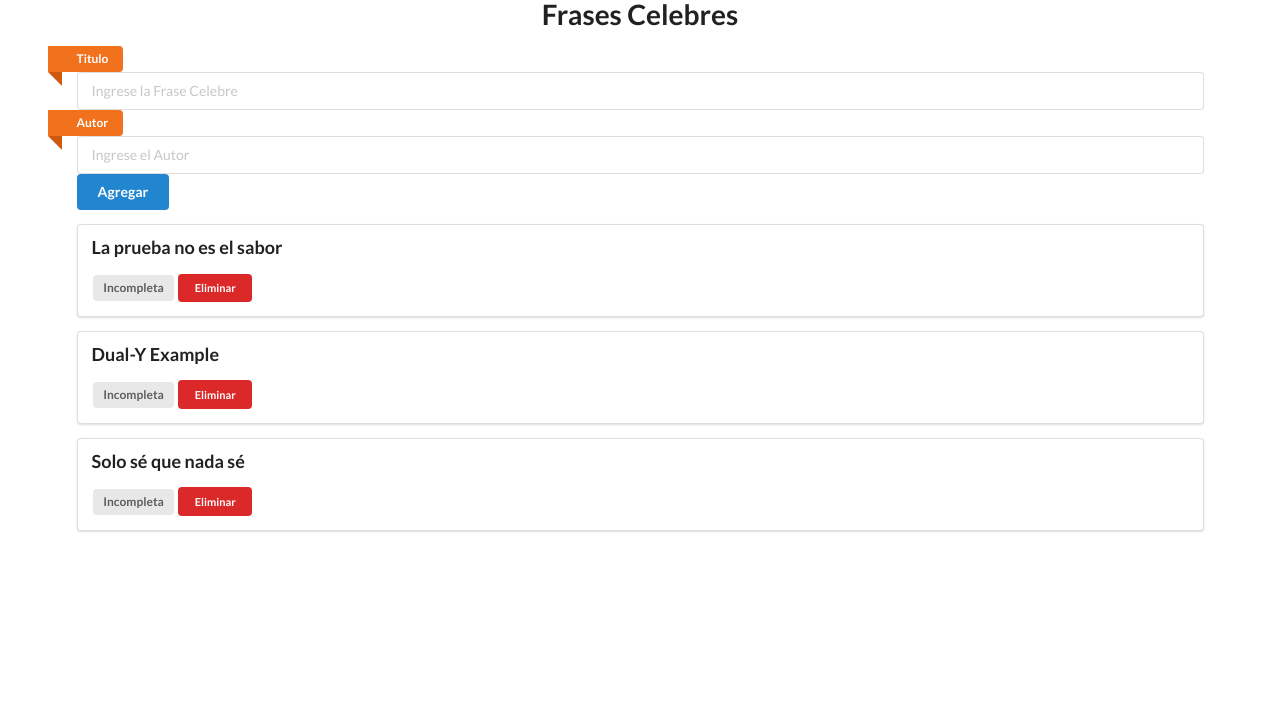
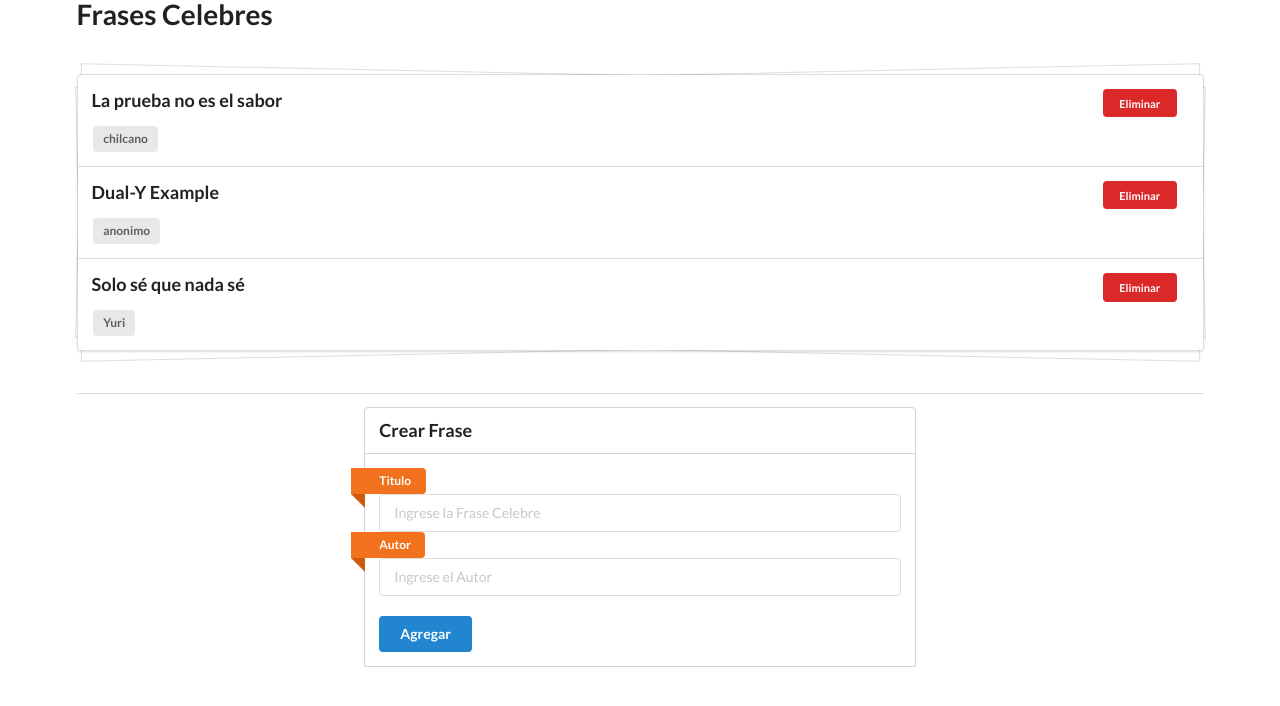
Before and after one commit to kalesis/demo-frases, a Flask app: page / in a window 1280 px wide. Shown: the top 706 px of the page. Run offline with Flask 2, Linux system fonts and the light colour scheme; data comes from the database, SQL or seed files in the repository; both versions use the stored data as it was after the commit.

Commit message:
for AWS EC2

```diff
--- a/application.py
+++ b/application.py
@@ -58,4 +58,4 @@ if __name__ == '__main__':
     # crear la BD
     db.create_all()
     # run app
-    app.run(debug=True)
+    app.run(debug=True, port=3000)
--- a/templates/index.html
+++ b/templates/index.html
@@ -10,9 +10,28 @@
 </head>
 <body>
 
-<div class="ui container">
-    <h1 class="ui center aligned header">Frases Celebres</h1>
+<div class="ui container ">
 
+    <h1 class="ui header">Frases Celebres</h1>
+
+    <div class="ui piled segments">
+        {% for frase in frases %}
+        <div class="ui segment">
+            <p class="ui right floated header">
+                <a class="ui red mini button" href="/delete/{{frase.id}}">Eliminar</a>
+            </p>
+            <p class="ui big header">{{ frase.title }}</p>
+            <span class="ui gray label">{{ frase.autor }}</span>
+        </div>
+        {% endfor %}
+    </div>
+
+    <div class="ui divider"></div>
+
+    <div class="ui two column centered grid">
+        <div class="column">
+            <h3 class="ui top attached header">Crear Frase</h3>
+            <div class="ui attached segment">
                 <form class="ui form" action="/add" method="POST">
                     <div class="field">
                         <a class="ui orange ribbon label heade">Titulo</a>
@@ -21,21 +40,15 @@
                         <a class="ui orange ribbon label heade">Autor</a>
                         <input type="text" name="autor" id="" placeholder="Ingrese el Autor">
                         <br>
+                        <br>
                         <button class="ui blue button" type="submit">Agregar</button>
                     </div>
                 </form>
+            </div>
+        </div>
+    </div>
 
-    {% for frase in frases %}
-    <div class="ui segment">
-        <p class="ui big header">{{ frase.title }}</p>
-        {% if frase.complete==False %}
-        <span class="ui gray label">Incompleta</span>
-        {% else %}
-        <span class="ui green label">Completa</span>
-        {%endif%}
-        <a class="ui red mini button" href="/delete/{{frase.id}}">Eliminar</a>
-    </div>
-    {% endfor %}
+
 </div>
 
 </body>
```
Also changed, not shown: db.sqlite. Lines whose indentation alone changed are shown as unchanged.
